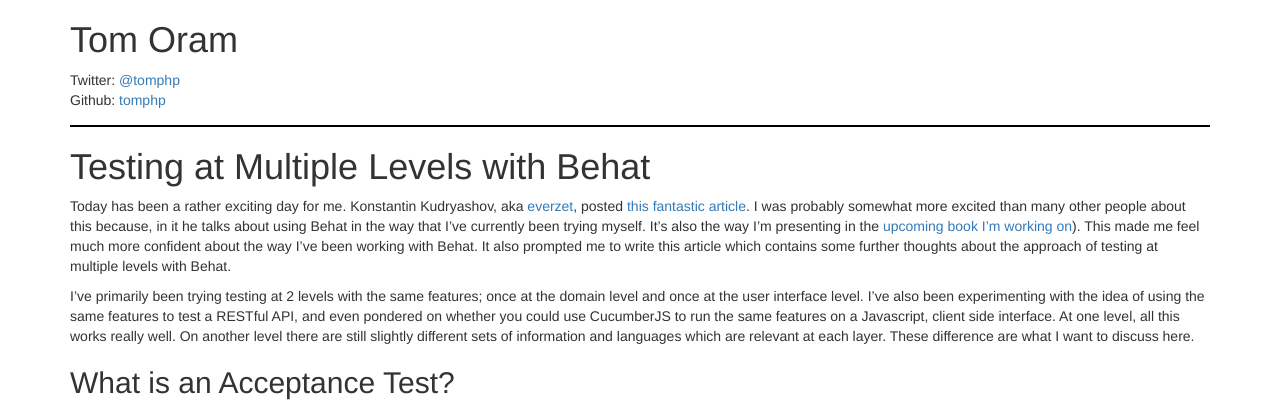
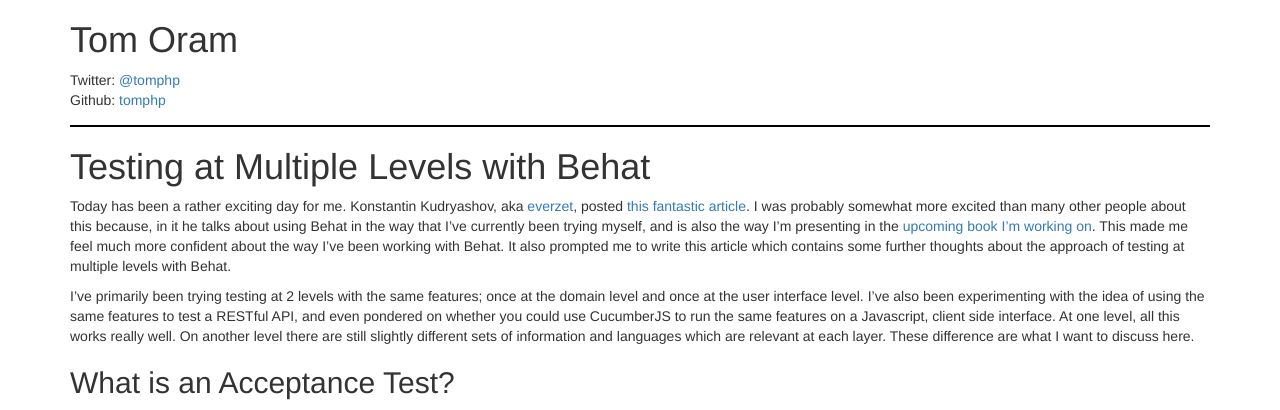
Before and after one commit to tomphp/tomphp.github.io, a Jekyll site: the page built from _posts/2014-10-03-testing-at-multiple-levels-with-behat.md, in a window 1280 px wide and 900 px high. Shown: the top 410 px of the window. Built offline with Jekyll 4.4.1, drawn with Linux system fonts in a browser that asks for light colours; nearby versions of some CDN libraries; library files that are not in the unit come from our copies; comment, search, counter and statistics services are not loaded.

Commit message:
Grammatical fix

```diff
--- a/_posts/2014-10-03-testing-at-multiple-levels-with-behat.md
+++ b/_posts/2014-10-03-testing-at-multiple-levels-with-behat.md
@@ -13,8 +13,8 @@ Today has been a rather exciting day for me. Konstantin Kudryashov, aka
 article](http://everzet.com/post/99045129766/introducing-modelling-by-example).
 I was probably somewhat more excited than many other people about this because,
 in it he talks about using Behat in the way that I've currently been trying
-myself. It's also the way I'm presenting in the [upcoming book I'm working
-on](https://leanpub.com/modern-application-development-with-php)). This made me
+myself, and is also the way I'm presenting in the [upcoming book I'm working
+on](https://leanpub.com/modern-application-development-with-php). This made me
 feel much more confident about the way I've been working with Behat. It also
 prompted me to write this article which contains some further thoughts about
 the approach of testing at multiple levels with Behat.
```
